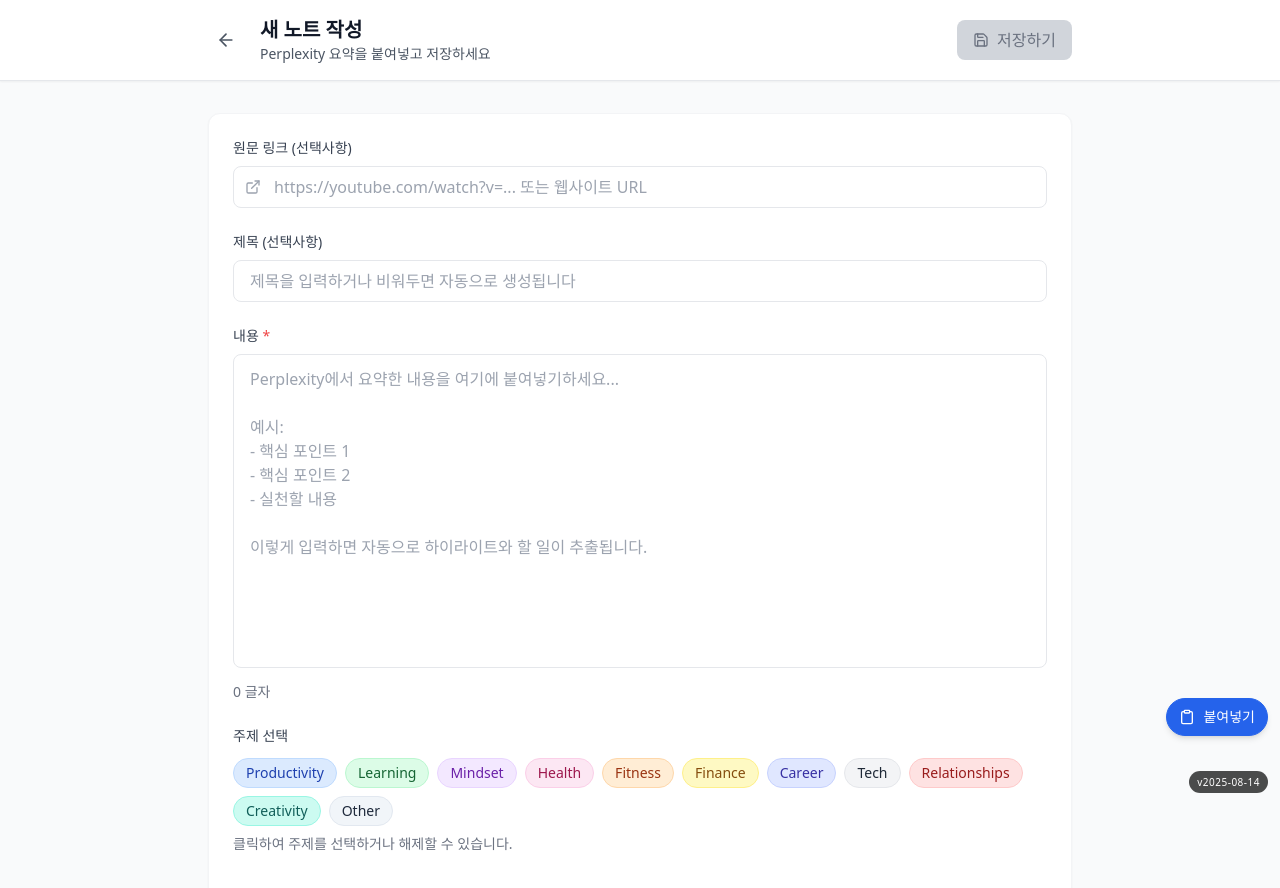
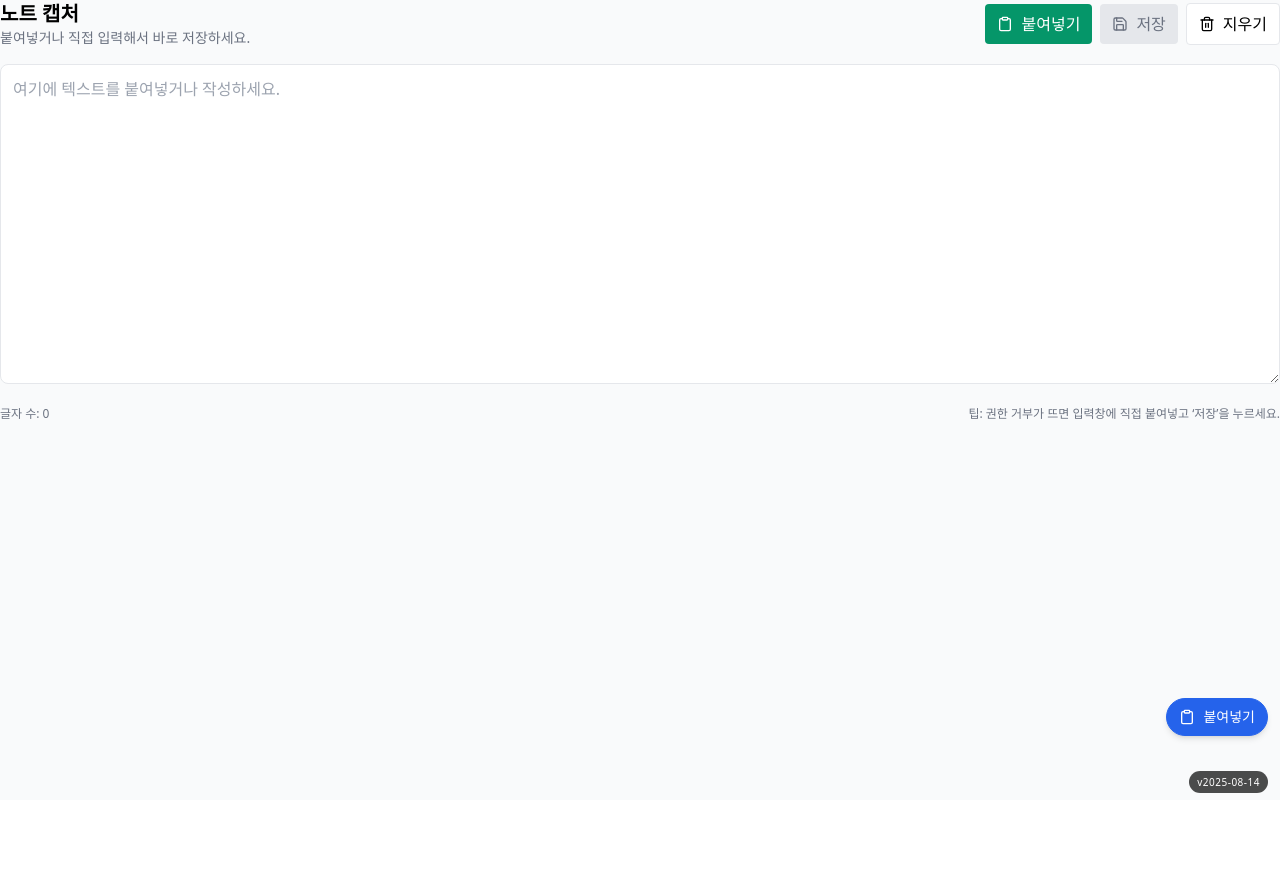
Before and after one commit to joy12000/aibookbeta, a React (Vite) app: page /capture in a window 1280 px wide. Shown: the top 888 px of the page. After the commit the page ends 800 px from the top, so only its background shows below. Built offline with nearby package versions, Linux system fonts and the light colour scheme.

Commit message:
Add files via upload

```diff
--- /dev/null
+++ b/src/lib/safeCreateNote.ts
@@ -0,0 +1,29 @@
+// src/lib/safeCreateNote.ts
+import { db } from "./db";
+import { generateTitle, guessTopics } from "./classify";
+
+export async function safeCreateNoteFromText(raw: string) {
+  const text = String(raw || "").trim();
+  if (!text) throw new Error("빈 텍스트입니다.");
+
+  const id =
+    (globalThis.crypto as any)?.randomUUID?.() ||
+    `n_${Date.now()}_${Math.random().toString(36).slice(2, 8)}`;
+
+  const title = generateTitle(text);
+  const topics = await guessTopics(text);
+  const createdAt = Date.now();
+
+  await db.notes.put({
+    id,
+    content: text,
+    title,
+    topics,
+    favorite: false,
+    createdAt,
+    sourceType: "capture",
+    todo: [],
+  } as any);
+
+  return id;
+}
--- a/src/pages/CapturePage.tsx
+++ b/src/pages/CapturePage.tsx
@@ -1,242 +1,146 @@
-import React, { useState, useEffect } from 'react';
-import { useNavigate, useSearchParams } from 'react-router-dom';
-import { useNotes } from '../lib/useNotes';
-import { guessTopics } from '../lib/classify';
-import TopicBadge from '../components/TopicBadge';
-import { Save, ArrowLeft, Sparkles, ExternalLink } from 'lucide-react';
-import { Link } from 'react-router-dom';
+// src/pages/CapturePage.tsx
+import React, { useEffect, useRef, useState } from "react";
+import { Clipboard, Save as SaveIcon, Trash2, AlertTriangle, Check } from "lucide-react";
+import { safeCreateNoteFromText } from "../lib/safeCreateNote";
+
+function cleanText(s: string) {
+  if (!s) return s;
+  try {
+    // 보수적 클리닝: 개행/공백 정리 + 스마트 따옴표 정규화
+    let t = s.replace(/\r\n/g, "\n");
+    t = t.replace(/[“”]/g, '"').replace(/[‘’]/g, "'");
+    t = t.replace(/\n{3,}/g, "\n\n").replace(/[ \t]{2,}/g, " ");
+    return t.trim();
+  } catch {
+    return s;
+  }
+}
 
 export default function CapturePage() {
-  const navigate = useNavigate();
-  const [searchParams] = useSearchParams();
-  const { addNote } = useNotes();
+  const [value, setValue] = useState("");
+  const [busy, setBusy] = useState(false);
+  const [err, setErr] = useState<string | null>(null);
+  const [info, setInfo] = useState<string | null>(null);
+  const mounted = useRef(true);
+  useEffect(() => () => { mounted.current = false; }, []);
 
-  const [content, setContent] = useState('');
-  const [title, setTitle] = useState('');
-  const [sourceUrl, setSourceUrl] = useState('');
-  const [predictedTopics, setPredictedTopics] = useState<string[]>([]);
-  const [selectedTopics, setSelectedTopics] = useState<string[]>([]);
-  const [loading, setLoading] = useState(false);
+  const chars = value.length;
 
-  const allTopics = ['Productivity', 'Learning', 'Mindset', 'Health', 'Fitness', 'Finance', 'Career', 'Tech', 'Relationships', 'Creativity', 'Other'];
+  async function handlePaste() {
+    setErr(null);
+    setInfo(null);
+    try {
+      setBusy(true);
+      let text = "";
+      try {
+        // 권한 없으면 여기서 throw 가능
+        text = await navigator.clipboard.readText();
+      } catch {
+        // 폴백: 직접 붙여넣기 유도
+        setInfo("클립보드 권한이 거부되었거나 접근이 차단되었습니다. 아래 입력창에 직접 붙여넣어 주세요.");
+        return;
+      }
+      if (!text || !text.trim()) {
+        setInfo("클립보드에 텍스트가 비어 있습니다. 아래 입력창에 직접 붙여넣어 주세요.");
+        return;
+      }
+      const cleaned = cleanText(text);
+      const id = await safeCreateNoteFromText(cleaned);
+      location.assign(`/note/${id}`);
+    } catch (e: any) {
+      console.error("[Capture paste]", e);
+      if (mounted.current) setErr(e?.message || "붙여넣기 중 오류가 발생했습니다.");
+    } finally {
+      if (mounted.current) setBusy(false);
+    }
+  }
 
-  useEffect(() => {
-    // Get shared data from URL params (from Web Share Target)
-    const sharedText = searchParams.get('text') || '';
-    const sharedTitle = searchParams.get('title') || '';
-    const sharedUrl = searchParams.get('url') || '';
+  async function handleSave() {
+    setErr(null);
+    setInfo(null);
+    try {
+      setBusy(true);
+      const cleaned = cleanText(value);
+      const id = await safeCreateNoteFromText(cleaned);
+      location.assign(`/note/${id}`);
+    } catch (e: any) {
+      console.error("[Capture save]", e);
+      if (mounted.current) setErr(e?.message || "저장 중 오류가 발생했습니다.");
+    } finally {
+      if (mounted.current) setBusy(false);
+    }
+  }
 
-    if (sharedTitle) { setTitle(sharedTitle); }
-    if (sharedText) {
-      setContent(sharedText);
+  function handleClear() {
+    setValue("");
+    setErr(null);
+    setInfo(null);
   }
-    if (sharedUrl) {
-      setSourceUrl(sharedUrl);
-    }
-  }, [searchParams]);
-
-  useEffect(() => {
-    // Predict topics when content changes
-    if (content.trim()) {
-      const predictTopics = async () => {
-        const topics = await guessTopics(`${title}\n${content}`);
-        setPredictedTopics(topics);
-        setSelectedTopics(topics);
-      };
-      predictTopics();
-    } else {
-      setPredictedTopics([]);
-      setSelectedTopics([]);
-    }
-  }, [content, title]);
-
-  const handleTopicToggle = (topic: string) => {
-    setSelectedTopics(prev =>
-      prev.includes(topic)
-        ? prev.filter(t => t !== topic)
-        : [...prev, topic]
-    );
-  };
-
-  const handleSave = async () => {
-    if (!content.trim()) return;
-
-    setLoading(true);
-    try {
-      const sourceType = sourceUrl.includes('youtube.com') || sourceUrl.includes('youtu.be')
-        ? 'youtube'
-        : sourceUrl
-          ? 'web'
-          : 'other';
-
-      await addNote({
-        title: title.trim() || undefined,
-        content: content.trim(),
-        sourceUrl: sourceUrl.trim() || undefined,
-        sourceType
-      });
-
-      navigate('/');
-    } catch (error) {
-      console.error('Failed to save note:', error);
-      alert('노트 저장에 실패했습니다. 다시 시도해주세요.');
-    } finally {
-      setLoading(false);
-    }
-  };
-
-  const canSave = content.trim().length > 0;
 
   return (
-    <div className="min-h-screen bg-gray-50">
-      {/* Header */}
-      <header className="bg-white shadow-sm border-b border-gray-200">
-        <div className="max-w-4xl mx-auto px-4 py-4">
-          <div className="flex items-center justify-between">
-            <div className="flex items-center gap-4">
-              <Link
-                to="/"
-                className="p-2 text-gray-600 hover:text-gray-900 hover:bg-gray-100 rounded-lg transition-colors"
+    <div className="space-y-4">
+      {/* 헤더 */}
+      <header className="flex items-center justify-between">
+        <div>
+          <h1 className="text-xl font-semibold">노트 캡처</h1>
+          <p className="text-sm text-gray-500">붙여넣거나 직접 입력해서 바로 저장하세요.</p>
+        </div>
+        <div className="flex items-center gap-2">
+          <button
+            onClick={handlePaste}
+            disabled={busy}
+            className={`inline-flex items-center gap-2 px-3 py-2 rounded ${busy ? "bg-gray-200 text-gray-500" : "bg-emerald-600 text-white hover:brightness-110"}`}
+            title="클립보드에서 가져오기"
           >
-                <ArrowLeft className="h-5 w-5" />
-              </Link>
-              <div>
-                <h1 className="text-xl font-semibold text-gray-900">새 노트 작성</h1>
-                <p className="text-gray-600 text-sm">Perplexity 요약을 붙여넣고 저장하세요</p>
-              </div>
-            </div>
-
+            <Clipboard className="h-4 w-4" /> 붙여넣기
+          </button>
           <button
             onClick={handleSave}
-              disabled={!canSave || loading}
-              className={`inline-flex items-center gap-2 px-4 py-2 rounded-lg transition-colors ${
-                canSave && !loading
-                  ? 'bg-blue-600 text-white hover:bg-blue-700'
-                  : 'bg-gray-300 text-gray-500 cursor-not-allowed'
-              }`}
+            disabled={busy || !value.trim()}
+            className={`inline-flex items-center gap-2 px-3 py-2 rounded ${busy || !value.trim() ? "bg-gray-200 text-gray-500" : "bg-blue-600 text-white hover:brightness-110"}`}
+            title="입력한 내용 저장"
           >
-              {loading ? (
-                <div className="animate-spin rounded-full h-4 w-4 border-b-2 border-white"></div>
-              ) : (
-                <Save className="h-4 w-4" />
-              )}
-              저장하기
+            <SaveIcon className="h-4 w-4" /> 저장
           </button>
-          </div>
+          <button
+            onClick={handleClear}
+            disabled={busy || !value}
+            className="inline-flex items-center gap-2 px-3 py-2 rounded border bg-white hover:bg-gray-50"
+            title="지우기"
+          >
+            <Trash2 className="h-4 w-4" /> 지우기
+          </button>
         </div>
       </header>
 
-      <main className="max-w-4xl mx-auto px-4 py-8">
-        <div className="bg-white rounded-xl shadow-sm border border-gray-100 p-6">
-          {/* Source URL */}
-          <div className="mb-6">
-            <label className="block text-sm font-medium text-gray-700 mb-2">
-              원문 링크 (선택사항)
-            </label>
-            <div className="relative">
-              <ExternalLink className="absolute left-3 top-1/2 transform -translate-y-1/2 h-4 w-4 text-gray-400" />
-              <input
-                type="url"
-                value={sourceUrl}
-                onChange={(e) => setSourceUrl(e.target.value)}
-                placeholder="https://youtube.com/watch?v=... 또는 웹사이트 URL"
-                className="w-full pl-10 pr-4 py-2 border border-gray-200 rounded-lg focus:ring-2 focus:ring-blue-500 focus:border-transparent"
-              />
+      {/* 알림 영역 */}
+      {err && (
+        <div className="flex items-start gap-2 text-sm text-red-700 bg-red-50 border border-red-200 rounded p-3">
+          <AlertTriangle className="h-4 w-4 mt-0.5" />
+          <div>{err}</div>
         </div>
-          </div>
-
-          {/* Title */}
-          <div className="mb-6">
-            <label className="block text-sm font-medium text-gray-700 mb-2">
-              제목 (선택사항)
-            </label>
-            <input
-              type="text"
-              value={title}
-              onChange={(e) => setTitle(e.target.value)}
-              placeholder="제목을 입력하거나 비워두면 자동으로 생성됩니다"
-              className="w-full px-4 py-2 border border-gray-200 rounded-lg focus:ring-2 focus:ring-blue-500 focus:border-transparent"
-            />
-          </div>
-
-          {/* Content */}
-          <div className="mb-6">
-            <label className="block text-sm font-medium text-gray-700 mb-2">
-              내용 <span className="text-red-500">*</span>
-            </label>
-            <textarea
-              value={content}
-              onChange={(e) => setContent(e.target.value)}
-              placeholder="Perplexity에서 요약한 내용을 여기에 붙여넣기하세요...&#10;&#10;예시:&#10;- 핵심 포인트 1&#10;- 핵심 포인트 2&#10;- 실천할 내용&#10;&#10;이렇게 입력하면 자동으로 하이라이트와 할 일이 추출됩니다."
-              rows={12}
-              className="w-full px-4 py-3 border border-gray-200 rounded-lg focus:ring-2 focus:ring-blue-500 focus:border-transparent resize-none"
-            />
-            <div className="mt-2 text-sm text-gray-500">
-              {content.length} 글자
-            </div>
-          </div>
-
-          {/* Topic Prediction */}
-          {predictedTopics.length > 0 && (
-            <div className="mb-6 p-4 bg-blue-50 border border-blue-200 rounded-lg">
-              <div className="flex items-center gap-2 mb-3">
-                <Sparkles className="h-4 w-4 text-blue-600" />
-                <span className="text-sm font-medium text-blue-900">
-                  AI가 예측한 주제
-                </span>
-              </div>
-              <div className="flex flex-wrap gap-2">
-                {predictedTopics.map(topic => (
-                  <TopicBadge
-                    key={topic}
-                    topic={topic}
-                    variant="default"
-                  />
-                ))}
-              </div>
+      )}
+      {info && (
+        <div className="flex items-start gap-2 text-sm text-emerald-700 bg-emerald-50 border border-emerald-200 rounded p-3">
+          <Check className="h-4 w-4 mt-0.5" />
+          <div>{info}</div>
         </div>
       )}
 
-          {/* Topic Selection */}
-          <div className="mb-6">
-            <label className="block text-sm font-medium text-gray-700 mb-3">
-              주제 선택
-            </label>
-            <div className="flex flex-wrap gap-2">
-              {allTopics.map(topic => (
-                <TopicBadge
-                  key={topic}
-                  topic={topic}
-                  variant={selectedTopics.includes(topic) ? 'selected' : 'default'}
-                  onClick={() => handleTopicToggle(topic)}
+      {/* 입력 영역 */}
+      <textarea
+        id="capture-ta"
+        value={value}
+        onChange={(e) => setValue(e.target.value)}
+        placeholder="여기에 텍스트를 붙여넣거나 작성하세요."
+        className="w-full min-h-[320px] border rounded-lg p-3 outline-none"
       />
-              ))}
+
+      {/* 푸터: 글자수/도움말 */}
+      <div className="flex items-center justify-between text-xs text-gray-500">
+        <div>글자 수: {chars.toLocaleString()}</div>
+        <div>팁: 권한 거부가 뜨면 입력창에 직접 붙여넣고 ‘저장’을 누르세요.</div>
       </div>
-            <p className="text-sm text-gray-500 mt-2">
-              클릭하여 주제를 선택하거나 해제할 수 있습니다.
-            </p>
-          </div>
-
-          {/* Preview */}
-          {content && (
-            <div className="border-t border-gray-200 pt-6">
-              <h3 className="text-sm font-medium text-gray-700 mb-3">미리보기</h3>
-              <div className="bg-gray-50 rounded-lg p-4">
-                <div className="text-sm text-gray-600 mb-2">
-                  {title || '자동 생성된 제목이 여기에 표시됩니다'}
-                </div>
-                <div className="text-xs text-gray-500 mb-2">
-                  선택된 주제: {selectedTopics.join(', ') || '없음'}
-                </div>
-                <div className="text-sm text-gray-700 line-clamp-3">
-                  {content.slice(0, 200)}
-                  {content.length > 200 && '...'}
-                </div>
-              </div>
-            </div>
-          )}
-        </div>
-      </main>
     </div>
   );
 }
```
Also changed, not shown: README-PATCH.txt (added). Lines whose indentation alone changed are shown as unchanged.
